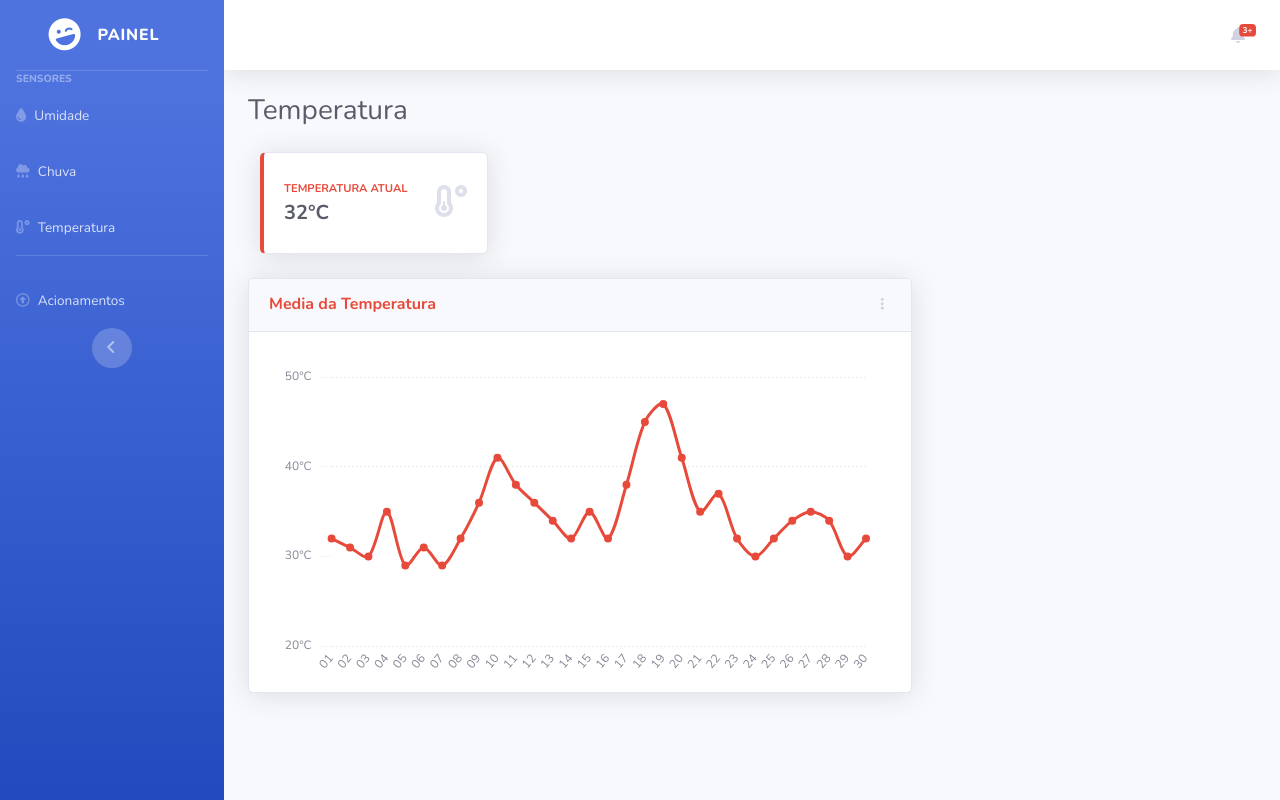
After one commit to gustavofaquim/agricultura4.0, a PHP site: template app/views/pages/temperatura.php in a window 1280 px wide. The commit adds this page. Run offline with PHP 8.4, Linux system fonts and the light colour scheme; the template is opened without the code that fills it, so the values that code supplies are empty; some libraries are stand-ins or nearby versions.

Commit message:
Atualizações
Inclusão de bibliotecas e sistema de login

```diff
--- /dev/null
+++ b/app/public/css/style.css
@@ -0,0 +1,3 @@
+a{
+    text-decoration: none !important;
+}
--- a/app/public/js/chart-area-demo.js
+++ b/app/public/js/chart-bar-demo.js
@@ -27,26 +27,18 @@ function number_format(number, decimals, dec_point, thousands_sep) {
   return s.join(dec);
 }
 
-// Area Chart Example
-var ctx = document.getElementById("myAreaChart");
-var myLineChart = new Chart(ctx, {
-  type: 'line',
+// Bar Chart Example
+var ctx = document.getElementById("myBarChart");
+var myBarChart = new Chart(ctx, {
+  type: 'bar',
   data: {
-    labels: ["Jan", "Feb", "Mar", "Apr", "Mai", "Jun", "Jul", "Aug", "Set", "Out", "Nov", "Dez"],
+    labels: ["Janeiro", "Fevereiro", "Março", "Abril", "Maio", "Junho", "Julho", "Agosto", "Setembro", "Outubro", "Novembro", "Dezembro"],
     datasets: [{
-      label: "Umidade",
-      lineTension: 0.3,
-      backgroundColor: "#FFFFFF",
-      borderColor: "#1cc88a",
-      pointRadius: 3,
-      pointBackgroundColor: "#1cc88a",
-      pointBorderColor: "#1cc88a",
-      pointHoverRadius: 3,
-      pointHoverBackgroundColor: "rgba(78, 115, 223, 1)",
-      pointHoverBorderColor: "rgba(78, 115, 223, 1)",
-      pointHitRadius: 10,
-      pointBorderWidth: 2,
-      data: [0.2, 0.15, 0.1, 0.05, 0.6, 0.3, 0.4, 0.8, 0.1, 0.25, 0.3],
+      label: "Chuva",
+      backgroundColor: "#4e73df",
+      hoverBackgroundColor: "#2e59d9",
+      borderColor: "#4e73df",
+      data: [50, 40, 25, 34, 22, 8, 2, 1, 5, 25, 35, 70],
     }],
   },
   options: {
@@ -62,24 +54,26 @@ var myLineChart = new Chart(ctx, {
     scales: {
       xAxes: [{
         time: {
-          unit: 'date'
+          unit: 'month'
         },
         gridLines: {
           display: false,
-          drawBorder: false
+          drawBorder: true
         },
         ticks: {
-          maxTicksLimit: 7
-        }
+          maxTicksLimit: 12
+        },
+        maxBarThickness: 25,
       }],
       yAxes: [{
         ticks: {
-          maxTicksLimit: 5,
+          min: 0,
+          max: 100,
+          maxTicksLimit: 10,
           padding: 10,
           // Include a dollar sign in the ticks
           callback: function(value, index, values) {
-            //return '±' + number_format(value);
-            return '±' + value;
+            return 'P ' + value;
           }
         },
         gridLines: {
@@ -95,26 +89,23 @@ var myLineChart = new Chart(ctx, {
       display: false
     },
     tooltips: {
-      backgroundColor: "rgb(255,255,255)",
-      bodyFontColor: "#858796",
       titleMarginBottom: 10,
       titleFontColor: '#6e707e',
       titleFontSize: 14,
+      backgroundColor: "rgb(255,255,255)",
+      bodyFontColor: "#858796",
       borderColor: '#dddfeb',
       borderWidth: 1,
       xPadding: 15,
       yPadding: 15,
       displayColors: false,
-      intersect: false,
-      mode: 'index',
       caretPadding: 10,
       callbacks: {
         label: function(tooltipItem, chart) {
           var datasetLabel = chart.datasets[tooltipItem.datasetIndex].label || '';
-          //return datasetLabel + ': $' + number_format(tooltipItem.yLabel);
-          return datasetLabel + ': ±' + (tooltipItem.yLabel);
+          return datasetLabel + 'P ' + (tooltipItem.yLabel);
         }
       }
-    }
+    },
   }
 });
--- /dev/null
+++ b/app/public/js/grafico-temperatura.js
@@ -0,0 +1,121 @@
+// Set new default font family and font color to mimic Bootstrap's default styling
+Chart.defaults.global.defaultFontFamily = 'Nunito', '-apple-system,system-ui,BlinkMacSystemFont,"Segoe UI",Roboto,"Helvetica Neue",Arial,sans-serif';
+Chart.defaults.global.defaultFontColor = '#858796';
+
+function number_format(number, decimals, dec_point, thousands_sep) {
+  // *     example: number_format(1234.56, 2, ',', ' ');
+  // *     return: '1 234,56'
+  number = (number + '').replace(',', '').replace(' ', '');
+  var n = !isFinite(+number) ? 0 : +number,
+    prec = !isFinite(+decimals) ? 0 : Math.abs(decimals),
+    sep = (typeof thousands_sep === 'undefined') ? ',' : thousands_sep,
+    dec = (typeof dec_point === 'undefined') ? '.' : dec_point,
+    s = '',
+    toFixedFix = function(n, prec) {
+      var k = Math.pow(10, prec);
+      return '' + Math.round(n * k) / k;
+    };
+  // Fix for IE parseFloat(0.55).toFixed(0) = 0;
+  s = (prec ? toFixedFix(n, prec) : '' + Math.round(n)).split('.');
+  if (s[0].length > 3) {
+    s[0] = s[0].replace(/\B(?=(?:\d{3})+(?!\d))/g, sep);
+  }
+  if ((s[1] || '').length < prec) {
+    s[1] = s[1] || '';
+    s[1] += new Array(prec - s[1].length + 1).join('0');
+  }
+  return s.join(dec);
+}
+
+
+// Grafico Temperatura  myLineChart
+var cti = document.getElementById("graficoTemperatura");
+var linaTemperatura = new Chart(cti, {
+  type: 'line',
+  data: {
+    labels: ["01", "02", "03", "04", "05", "06", "07", "08", "09", "10", "11", "12","13","14","15","16","17", "18","19","20","21","22","23","24","25","26","27","28","29","30"],
+    datasets: [{
+      label: "Umidade",
+      lineTension: 0.3,
+      backgroundColor: "#FFFFFF",
+      borderColor: "#e74a3b",
+      pointRadius: 3,
+      pointBackgroundColor: "#e74a3b",
+      pointBorderColor: "#e74a3b",
+      pointHoverRadius: 3,
+      pointHoverBackgroundColor: "rgba(78, 115, 223, 1)",
+      pointHoverBorderColor: "rgba(78, 115, 223, 1)",
+      pointHitRadius: 10,
+      pointBorderWidth: 2,
+      data: [32,31,30,35,29,31,29,32,36,41,38,36,34,32,35,32,38,45,47,41,35,37,32,30,32,34,35,34,30,32],
+    }],
+  },
+  options: {
+    maintainAspectRatio: false,
+    layout: {
+      padding: {
+        left: 10,
+        right: 25,
+        top: 25,
+        bottom: 0
+      }
+    },
+    scales: {
+      xAxes: [{
+        time: {
+          unit: 'date'
+        },
+        gridLines: {
+          display: false,
+          drawBorder: false
+        },
+        ticks: {
+          maxTicksLimit: 30
+        }
+      }],
+      yAxes: [{
+        ticks: {
+          maxTicksLimit: 5,
+          padding: 10,
+          // Include a dollar sign in the ticks
+          callback: function(value, index, values) {
+            //return '±' + number_format(value);
+            return value + '°C';
+          }
+        },
+        gridLines: {
+          color: "rgb(234, 236, 244)",
+          zeroLineColor: "rgb(234, 236, 244)",
+          drawBorder: false,
+          borderDash: [2],
+          zeroLineBorderDash: [2]
+        }
+      }],
+    },
+    legend: {
+      display: false
+    },
+    tooltips: {
+      backgroundColor: "rgb(255,255,255)",
+      bodyFontColor: "#858796",
+      titleMarginBottom: 10,
+      titleFontColor: '#6e707e',
+      titleFontSize: 14,
+      borderColor: '#dddfeb',
+      borderWidth: 1,
+      xPadding: 15,
+      yPadding: 15,
+      displayColors: false,
+      intersect: false,
+      mode: 'index',
+      caretPadding: 10,
+      callbacks: {
+        label: function(tooltipItem, chart) {
+          var datasetLabel = chart.datasets[tooltipItem.datasetIndex].label || '';
+          //return datasetLabel + ': $' + number_format(tooltipItem.yLabel);
+          return datasetLabel  + (tooltipItem.yLabel) + '°C';
+        }
+      }
+    }
+  }
+});
--- /dev/null
+++ b/app/public/js/grafico-umidade.js
@@ -0,0 +1,122 @@
+// Set new default font family and font color to mimic Bootstrap's default styling
+Chart.defaults.global.defaultFontFamily = 'Nunito', '-apple-system,system-ui,BlinkMacSystemFont,"Segoe UI",Roboto,"Helvetica Neue",Arial,sans-serif';
+Chart.defaults.global.defaultFontColor = '#858796';
+
+function number_format(number, decimals, dec_point, thousands_sep) {
+  // *     example: number_format(1234.56, 2, ',', ' ');
+  // *     return: '1 234,56'
+  number = (number + '').replace(',', '').replace(' ', '');
+  var n = !isFinite(+number) ? 0 : +number,
+    prec = !isFinite(+decimals) ? 0 : Math.abs(decimals),
+    sep = (typeof thousands_sep === 'undefined') ? ',' : thousands_sep,
+    dec = (typeof dec_point === 'undefined') ? '.' : dec_point,
+    s = '',
+    toFixedFix = function(n, prec) {
+      var k = Math.pow(10, prec);
+      return '' + Math.round(n * k) / k;
+    };
+  // Fix for IE parseFloat(0.55).toFixed(0) = 0;
+  s = (prec ? toFixedFix(n, prec) : '' + Math.round(n)).split('.');
+  if (s[0].length > 3) {
+    s[0] = s[0].replace(/\B(?=(?:\d{3})+(?!\d))/g, sep);
+  }
+  if ((s[1] || '').length < prec) {
+    s[1] = s[1] || '';
+    s[1] += new Array(prec - s[1].length + 1).join('0');
+  }
+  return s.join(dec);
+}
+
+
+
+// Grafico Umidade  myLineChart
+var ctx = document.getElementById("graficoUmidade");
+var linaUmidade = new Chart(ctx, {
+  type: 'line',
+  data: {
+    labels: ["Jan", "Feb", "Mar", "Apr", "Mai", "Jun", "Jul", "Aug", "Set", "Out", "Nov", "Dez"],
+    datasets: [{
+      label: "Umidade",
+      lineTension: 0.3,
+      backgroundColor: "#FFFFFF",
+      borderColor: "#1cc88a",
+      pointRadius: 3,
+      pointBackgroundColor: "#1cc88a",
+      pointBorderColor: "#1cc88a",
+      pointHoverRadius: 3,
+      pointHoverBackgroundColor: "rgba(78, 115, 223, 1)",
+      pointHoverBorderColor: "rgba(78, 115, 223, 1)",
+      pointHitRadius: 10,
+      pointBorderWidth: 2,
+      data: [0.2, 0.15, 0.1, 0.05, 0.6, 0.3, 0.4, 0.8, 0.1, 0.25, 0.3],
+    }],
+  },
+  options: {
+    maintainAspectRatio: false,
+    layout: {
+      padding: {
+        left: 10,
+        right: 25,
+        top: 25,
+        bottom: 0
+      }
+    },
+    scales: {
+      xAxes: [{
+        time: {
+          unit: 'date'
+        },
+        gridLines: {
+          display: false,
+          drawBorder: false
+        },
+        ticks: {
+          maxTicksLimit: 7
+        }
+      }],
+      yAxes: [{
+        ticks: {
+          maxTicksLimit: 5,
+          padding: 10,
+          // Include a dollar sign in the ticks
+          callback: function(value, index, values) {
+            //return '±' + number_format(value);
+            return '±' + value;
+          }
+        },
+        gridLines: {
+          color: "rgb(234, 236, 244)",
+          zeroLineColor: "rgb(234, 236, 244)",
+          drawBorder: false,
+          borderDash: [2],
+          zeroLineBorderDash: [2]
+        }
+      }],
+    },
+    legend: {
+      display: false
+    },
+    tooltips: {
+      backgroundColor: "rgb(255,255,255)",
+      bodyFontColor: "#858796",
+      titleMarginBottom: 10,
+      titleFontColor: '#6e707e',
+      titleFontSize: 14,
+      borderColor: '#dddfeb',
+      borderWidth: 1,
+      xPadding: 15,
+      yPadding: 15,
+      displayColors: false,
+      intersect: false,
+      mode: 'index',
+      caretPadding: 10,
+      callbacks: {
+        label: function(tooltipItem, chart) {
+          var datasetLabel = chart.datasets[tooltipItem.datasetIndex].label || '';
+          //return datasetLabel + ': $' + number_format(tooltipItem.yLabel);
+          return datasetLabel + ': ±' + (tooltipItem.yLabel);
+        }
+      }
+    }
+  }
+});
--- /dev/null
+++ b/app/public/js/sb-admin-2.min.js
@@ -0,0 +1,7 @@
+/*!
+ * Start Bootstrap - SB Admin 2 v4.1.3 (https://startbootstrap.com/theme/sb-admin-2)
+ * Copyright 2013-2021 Start Bootstrap
+ * Licensed under MIT (https://github.com/StartBootstrap/startbootstrap-sb-admin-2/blob/master/LICENSE)
+ */
+
+!function(l){"use strict";l("#sidebarToggle, #sidebarToggleTop").on("click",function(e){l("body").toggleClass("sidebar-toggled"),l(".sidebar").toggleClass("toggled"),l(".sidebar").hasClass("toggled")&&l(".sidebar .collapse").collapse("hide")}),l(window).resize(function(){l(window).width()<768&&l(".sidebar .collapse").collapse("hide"),l(window).width()<480&&!l(".sidebar").hasClass("toggled")&&(l("body").addClass("sidebar-toggled"),l(".sidebar").addClass("toggled"),l(".sidebar .collapse").collapse("hide"))}),l("body.fixed-nav .sidebar").on("mousewheel DOMMouseScroll wheel",function(e){var o;768<l(window).width()&&(o=(o=e.originalEvent).wheelDelta||-o.detail,this.scrollTop+=30*(o<0?1:-1),e.preventDefault())}),l(document).on("scroll",function(){100<l(this).scrollTop()?l(".scroll-to-top").fadeIn():l(".scroll-to-top").fadeOut()}),l(document).on("click","a.scroll-to-top",function(e){var o=l(this);l("html, body").stop().animate({scrollTop:l(o.attr("href")).offset().top},1e3,"easeInOutExpo"),e.preventDefault()})}(jQuery);
--- /dev/null
+++ b/app/views/pages/temperatura.php
@@ -0,0 +1,59 @@
+<?php
+
+?>
+
+<div class="d-sm-flex align-items-center justify-content-between mb-4">
+    <h1 class="h3 mb-0 text-gray-800">Temperatura</h1>
+</div>
+
+
+<!-- Temperatura -->
+<div class="col-xl-3 col-md-6 mb-4">
+    <div class="card border-left-danger shadow h-100 py-2">
+        <div class="card-body">
+            <div class="row no-gutters align-items-center">
+                <div class="col mr-2">
+                        <a href="?i=temperatura">
+                            <div class="text-xs font-weight-bold text-danger text-uppercase mb-1">Temperatura atual</div>
+                            <div class="h5 mb-0 font-weight-bold text-gray-800">32°C</div>
+                        </a>
+                </div>
+                <div class="col-auto">
+                    <i class="fas fa-temperature-low fa-2x text-gray-300"></i>
+                </div>
+            </div>
+        </div>
+    </div>
+</div>
+
+<!-- Content Row -->
+<div class="row">
+        <!-- Grafico -->
+        <div class="col-xl-8 col-lg-7">
+        <div class="card shadow mb-4">
+                <!-- Card Header - Dropdown -->
+                <div
+                class="card-header py-3 d-flex flex-row align-items-center justify-content-between">
+                <h6 class="m-0 font-weight-bold text-danger">Media da Temperatura</h6>
+                <div class="dropdown no-arrow">
+                        <a class="dropdown-toggle" href="#" role="button" id="dropdownMenuLink"
+                        data-toggle="dropdown" aria-haspopup="true" aria-expanded="false">
+                        <i class="fas fa-ellipsis-v fa-sm fa-fw text-gray-400"></i>
+                        </a>
+                        <div class="dropdown-menu dropdown-menu-right shadow animated--fade-in"
+                        aria-labelledby="dropdownMenuLink">
+                        <div class="dropdown-header"></div>
+                        <a class="dropdown-item" href="#">Exportar Gráfico</a>
+                        <a class="dropdown-item" href="#">Mudar Série Temporal</a>
+                        </div>
+                </div>
+                </div>
+                <!-- Card Body -->
+                <div class="card-body">
+                <div class="chart-area">
+                        <canvas id="graficoTemperatura"></canvas>
+                </div>
+                </div>
+        </div>
+        </div>
+</div> <!-- Content Row -->
--- a/app/views/pages/umidade.php
+++ b/app/views/pages/umidade.php
@@ -41,7 +41,7 @@
 <!-- Content Row -->
 <div class="row">
 
-        <!-- Area Chart -->
+        <!-- Grafico -->
         <div class="col-xl-8 col-lg-7">
         <div class="card shadow mb-4">
                 <!-- Card Header - Dropdown -->
@@ -66,7 +66,7 @@
                 <!-- Card Body -->
                 <div class="card-body">
                 <div class="chart-area">
-                        <canvas id="myAreaChart"></canvas>
+                        <canvas id="graficoUmidade"></canvas>
                 </div>
                 </div>
         </div>
--- a/app/views/template/footer.php
+++ b/app/views/template/footer.php
@@ -6,8 +6,11 @@
     <script src="https://code.jquery.com/jquery-3.3.1.slim.min.js" integrity="sha384-q8i/X+965DzO0rT7abK41JStQIAqVgRVzpbzo5smXKp4YfRvH+8abtTE1Pi6jizo" crossorigin="anonymous"></script>
     <script src="https://cdnjs.cloudflare.com/ajax/libs/popper.js/1.14.3/umd/popper.min.js" integrity="sha384-ZMP7rVo3mIykV+2+9J3UJ46jBk0WLaUAdn689aCwoqbBJiSnjAK/l8WvCWPIPm49" crossorigin="anonymous"></script>
     <script src="https://stackpath.bootstrapcdn.com/bootstrap/4.1.3/js/bootstrap.min.js" integrity="sha384-ChfqqxuZUCnJSK3+MXmPNIyE6ZbWh2IMqE241rYiqJxyMiZ6OW/JmZQ5stwEULTy" crossorigin="anonymous"></script>
+    <script src="app/public/js/sb-admin-2.min.js"></script>
     <script src="app/vendor/chart.js/Chart.min.js"></script>
-    <script src="app/public/js/chart-area-demo.js"></script>
+    <script src="app/public/js/grafico-umidade.js"></script>
+    <script src="app/public/js/grafico-temperatura.js"></script>
+    <script src="app/public/js/chart-bar-demo.js"></script>
         </div>
         <!-- /.container-fluid -->
 
--- a/app/views/template/header.php
+++ b/app/views/template/header.php
@@ -15,6 +15,7 @@
 
     <!-- Custom styles for this template-->
     <link href="app/public/css/sb-admin-2.min.css" rel="stylesheet">
+    <link href="app/public/css/style.css" rel="stylesheet">
     <script src="https://kit.fontawesome.com/3359b3a2da.js" crossorigin="anonymous"></script>
 
 
@@ -71,6 +72,11 @@
             <span>Acionamentos</span>
         </a>
     </li>
+
+    <!-- Sidebar Toggler (Sidebar) -->
+    <div class="text-center d-none d-md-inline">
+        <button class="rounded-circle border-0" id="sidebarToggle"></button>
+    </div>
 </ul>
 
 <!-- Content Wrapper -->
@@ -79,5 +85,77 @@
     <!-- Main Content -->
     <div class="content">
 
+        <!-- Topbar -->
+        <nav class="navbar navbar-expand navbar-light bg-white topbar mb-4 static-top shadow">
+
+        <!-- Sidebar Toggle (Topbar) -->
+        <button id="sidebarToggleTop" class="btn btn-link d-md-none rounded-circle mr-3">
+            <i class="fa fa-bars"></i>
+        </button>
+
+
+        <!-- Topbar Navbar -->
+        <ul class="navbar-nav ml-auto">
+
+            <!-- Nav Item - Alerts -->
+            <li class="nav-item dropdown no-arrow mx-1">
+                <a class="nav-link dropdown-toggle" href="#" id="alertsDropdown" role="button"
+                    data-toggle="dropdown" aria-haspopup="true" aria-expanded="false">
+                    <i class="fas fa-bell fa-fw"></i>
+                    <!-- Counter - Alerts -->
+                    <span class="badge badge-danger badge-counter">3+</span>
+                </a>
+                <!-- Dropdown - Alerts -->
+                <div class="dropdown-list dropdown-menu dropdown-menu-right shadow animated--grow-in"
+                    aria-labelledby="alertsDropdown">
+                    <h6 class="dropdown-header">
+                        Alerts Center
+                    </h6>
+                    <a class="dropdown-item d-flex align-items-center" href="#">
+                        <div class="mr-3">
+                            <div class="icon-circle bg-primary">
+                                <i class="fas fa-file-alt text-white"></i>
+                            </div>
+                        </div>
+                        <div>
+                            <div class="small text-gray-500">December 12, 2019</div>
+                            <span class="font-weight-bold">A new monthly report is ready to download!</span>
+                        </div>
+                    </a>
+                    <a class="dropdown-item d-flex align-items-center" href="#">
+                        <div class="mr-3">
+                            <div class="icon-circle bg-success">
+                                <i class="fas fa-donate text-white"></i>
+                            </div>
+                        </div>
+                        <div>
+                            <div class="small text-gray-500">December 7, 2019</div>
+                            $290.29 has been deposited into your account!
+                        </div>
+                    </a>
+                    <a class="dropdown-item d-flex align-items-center" href="#">
+                        <div class="mr-3">
+                            <div class="icon-circle bg-warning">
+                                <i class="fas fa-exclamation-triangle text-white"></i>
+                            </div>
+                        </div>
+                        <div>
+                            <div class="small text-gray-500">December 2, 2019</div>
+                            Spending Alert: We've noticed unusually high spending for your account.
+                        </div>
+                    </a>
+                    <a class="dropdown-item text-center small text-gray-500" href="#">Show All Alerts</a>
+                </div>
+            </li>
+
+
+        </ul>
+
+        </nav>
+        <!-- End of Topbar -->
+
+
+
+
         <!-- Begin Page Content -->
         <div class="container-fluid">
```
Also changed, not shown: app/views/dashboard.php (+28 -3 lines), app/views/pages/acionamento.php (added, +27 -0 lines), app/views/pages/chuva.php (+14 -0 lines), app/views/pages/login.php (added, +59 -0 lines), index.php (+14 -1 lines), app/views/login.php (deleted).
